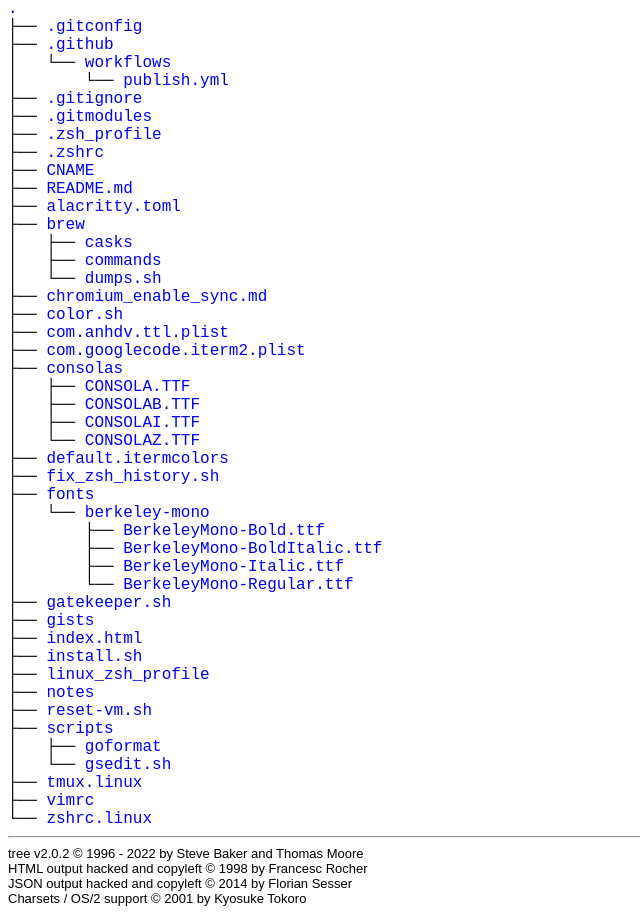
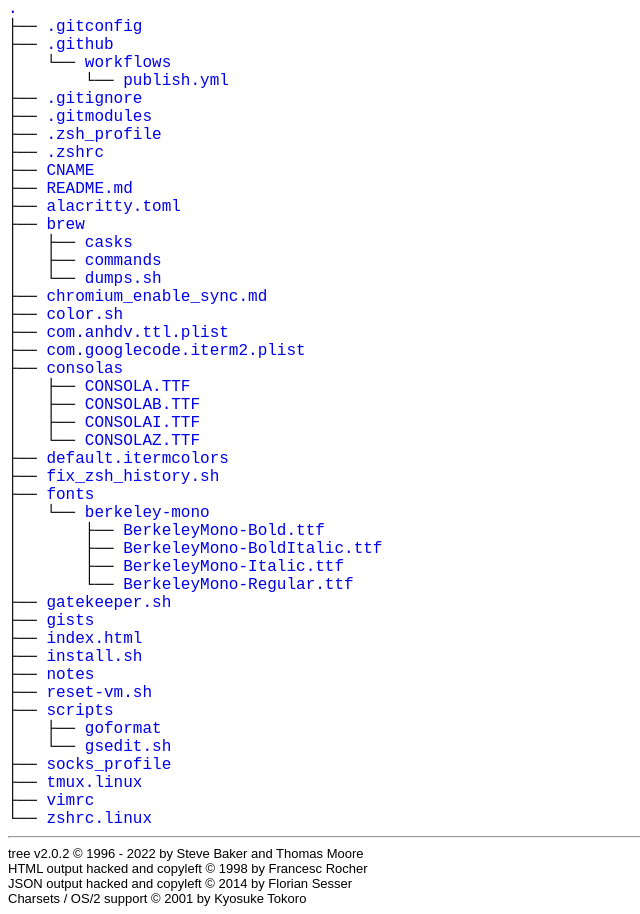
Before and after one commit to vietanhduong/vietanhduong, a plain HTML site: page index.html in a window 1280 px wide. Shown: the part 80-994 px from the top of the page, without its empty margins (0-640 px from the left). Drawn offline with Linux system fonts and the light colour scheme.

Commit message:
Automated publish

```diff
--- a/index.html
+++ b/index.html
@@ -62,12 +62,12 @@
 	├── <a href="https://raw.githubusercontent.com/vietanhduong/vietanhduong/main/gists/">gists</a><br>
 	├── <a href="https://raw.githubusercontent.com/vietanhduong/vietanhduong/main/index.html">index.html</a><br>
 	├── <a href="https://raw.githubusercontent.com/vietanhduong/vietanhduong/main/install.sh">install.sh</a><br>
-	├── <a href="https://raw.githubusercontent.com/vietanhduong/vietanhduong/main/linux_zsh_profile">linux_zsh_profile</a><br>
 	├── <a href="https://raw.githubusercontent.com/vietanhduong/vietanhduong/main/notes/">notes</a><br>
 	├── <a href="https://raw.githubusercontent.com/vietanhduong/vietanhduong/main/reset-vm.sh">reset-vm.sh</a><br>
 	├── <a href="https://raw.githubusercontent.com/vietanhduong/vietanhduong/main/scripts/">scripts</a><br>
 	│   ├── <a href="https://raw.githubusercontent.com/vietanhduong/vietanhduong/main/scripts/goformat">goformat</a><br>
 	│   └── <a href="https://raw.githubusercontent.com/vietanhduong/vietanhduong/main/scripts/gsedit.sh">gsedit.sh</a><br>
+	├── <a href="https://raw.githubusercontent.com/vietanhduong/vietanhduong/main/socks_profile">socks_profile</a><br>
 	├── <a href="https://raw.githubusercontent.com/vietanhduong/vietanhduong/main/tmux.linux">tmux.linux</a><br>
 	├── <a href="https://raw.githubusercontent.com/vietanhduong/vietanhduong/main/vimrc">vimrc</a><br>
 	└── <a href="https://raw.githubusercontent.com/vietanhduong/vietanhduong/main/zshrc.linux">zshrc.linux</a><br>
```
